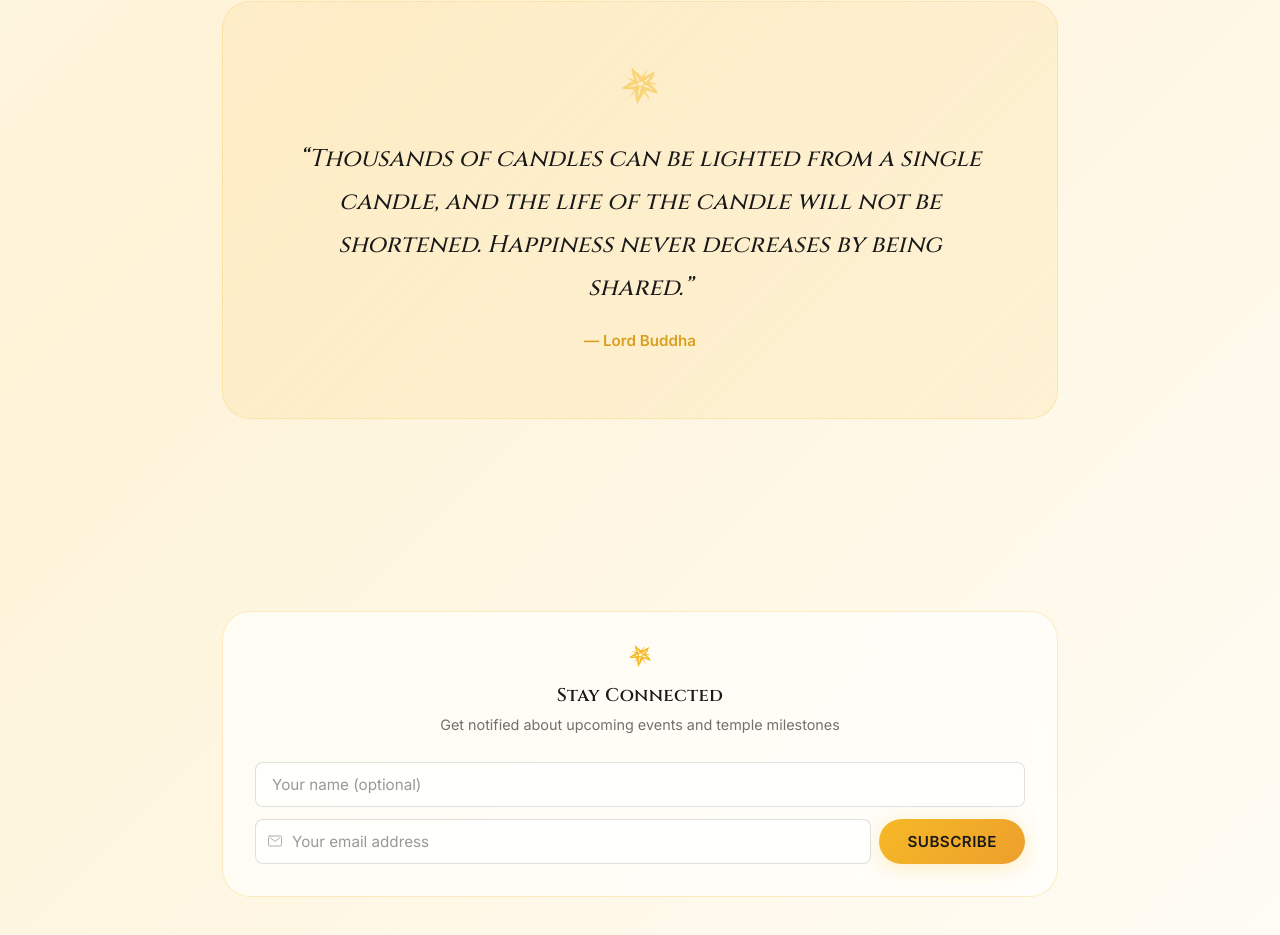
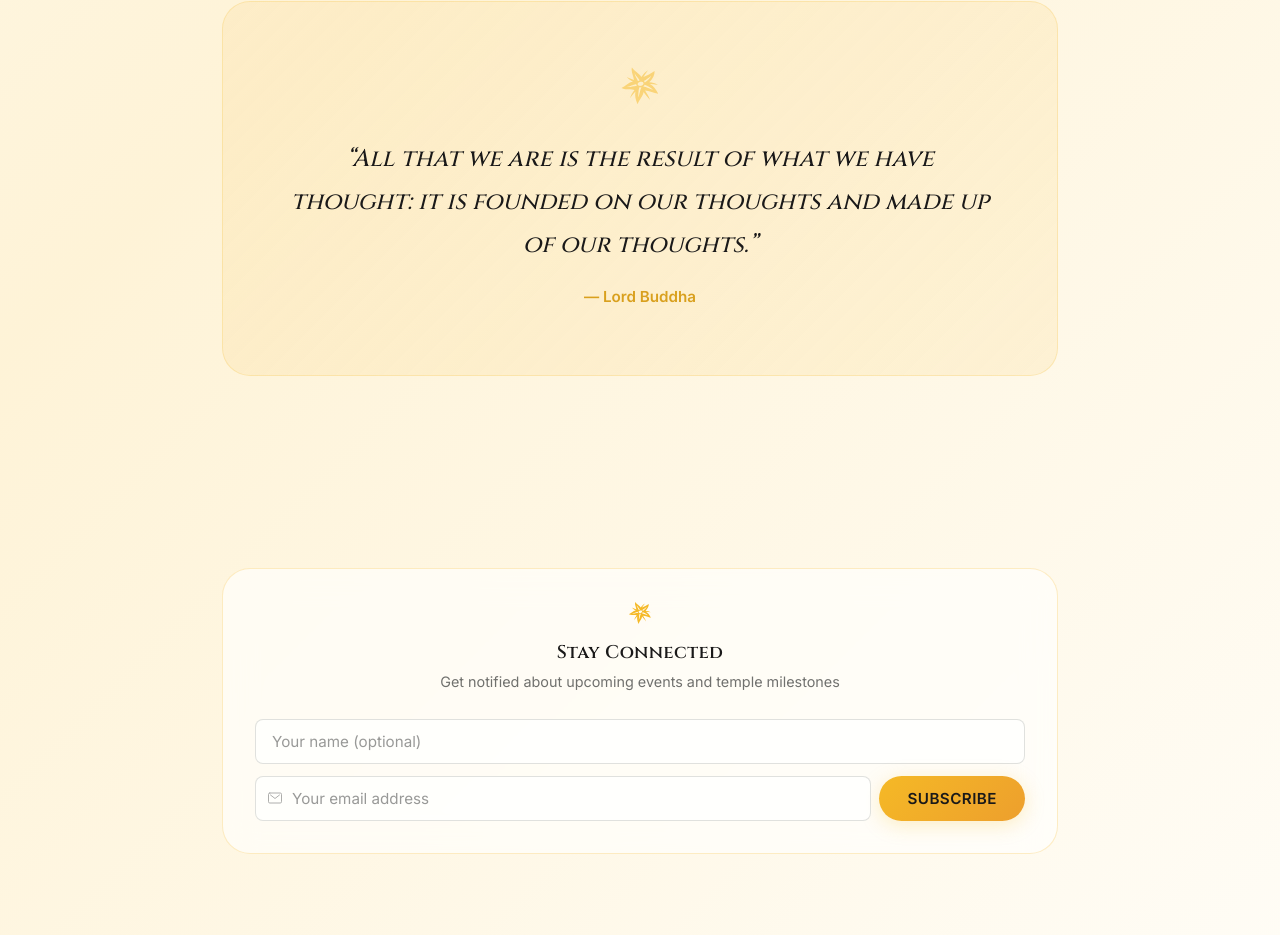
Before and after one commit to sasindumal/Sarasavi-Viharaya, a Next.js app: page / in a window 1280 px wide. Shown: the part 2053-2988 px from the top of the page. Built offline with nearby package versions, Linux system fonts and the light colour scheme.

Commit message:
Update page.tsx

```diff
--- a/src/app/page.tsx
+++ b/src/app/page.tsx
@@ -242,7 +242,7 @@ export default function HomePage() {
           >
             <GiLotusFlower className={styles.quoteIcon} />
             <blockquote className={styles.quote}>
-              &ldquo;Thousands of candles can be lighted from a single candle, and the life of the candle will not be shortened. Happiness never decreases by being shared.&rdquo;
+              &ldquo;All that we are is the result of what we have thought: it is founded on our thoughts and made up of our thoughts.&rdquo;
             </blockquote>
             <cite className={styles.quoteCite}>— Lord Buddha</cite>
           </motion.div>
```
